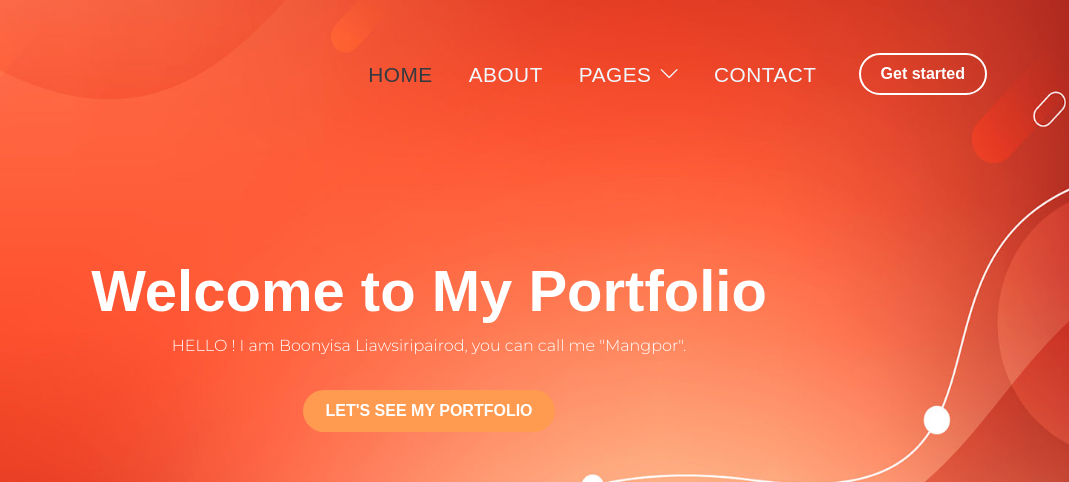
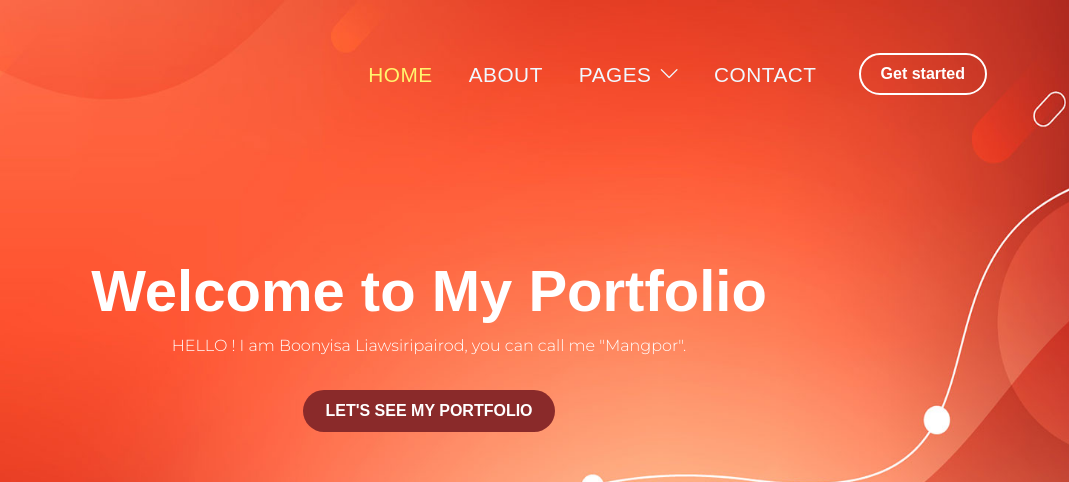
Before and after one commit to mp-boonyisa/portfolio, a plain HTML site: page index.html in a window 1280 px wide. Shown: the top 482 px of the page, 211-1280 px from the left. Drawn offline with Linux system fonts and the light colour scheme; a web font is replaced by a local one.

Commit message:
add css new primary

```diff
--- a/css/templatemo-pod-talk.css
+++ b/css/templatemo-pod-talk.css
@@ -16,11 +16,11 @@ https://templatemo.com/tm-584-pod-talk
   --primary-color:                #E25E3E;
   --secondary-color:              #C63D2F;
   --section-bg-color:             #f0f8ff;
-  --custom-btn-bg-color:          #FF9B50;
-  --custom-btn-bg-hover-color:    #E25E3E;
+  --custom-btn-bg-color:          #8A2A2A;
+  --custom-btn-bg-hover-color:    #B04646;
   --dark-color:                   #000000;
   --p-color:                      #717275;
-  --border-color:                 #E25E3E;
+  --border-color:                 #FF9B50;
   --link-hover-color:             #FF9B50;
 
   --body-font-family:             'Montserrat', sans-serif;
@@ -321,7 +321,7 @@ main {
 
 .navbar-nav .nav-link.active,
 .navbar-nav .nav-link:hover {
-  color: #343a40;
+  color: #fff56e;
 }
 
 .navbar .dropdown-menu {
```
